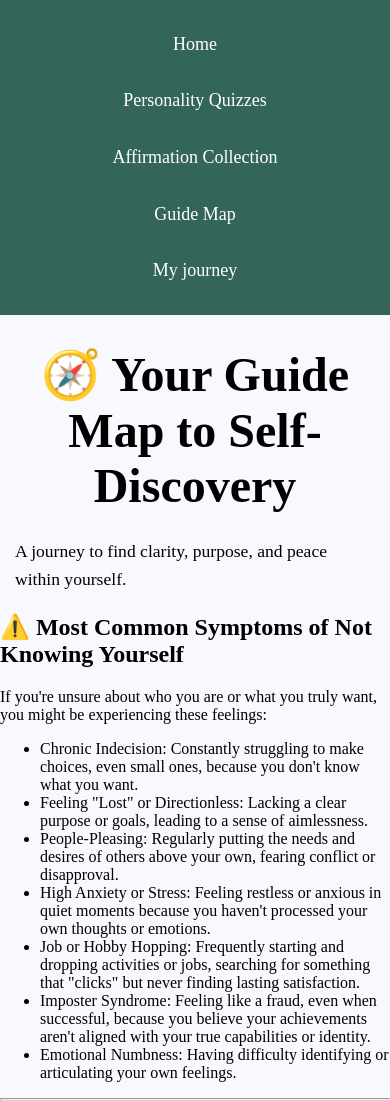
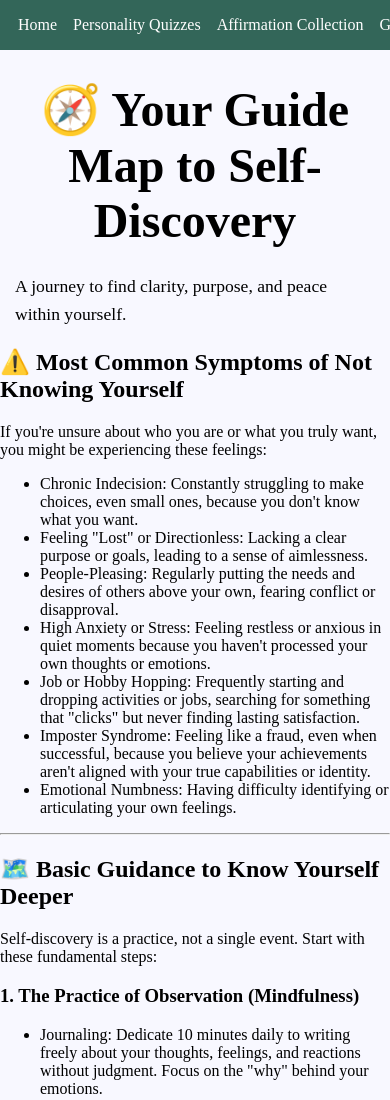
Before and after one commit to saron-12/web-project, a plain HTML site: page goals.html in a window 390 px wide. Shown: the top 1100 px of the page. Drawn offline with Linux system fonts and the light colour scheme.

Commit message:
Refactor navigation styles for mobile responsiveness
Updated navigation styles for better responsiveness and usability.

```diff
--- a/casc.css
+++ b/casc.css
@@ -140,41 +140,44 @@ label:hover {
 }
 @media screen and (max-width: 768px) {
 
-    /* 1. Fix the Navigation (The "Missing Links" Issue) */
+    /* 1. Fix the Navigation: Enable Horizontal Scrolling */
     nav {
-        /* Reduce the large padding on the nav bar for more space */
-        padding: 1rem;
+        /* Reduce padding for max space, but keep it readable */
+        padding: 1rem 0;
+
+        /* VERY IMPORTANT: Hides the default scroll bar */
+        overflow-x: hidden;
     }
 
     nav ul {
-        /* Change the horizontal (row) flex layout to a vertical (column) layout.
-           This will stack your 5 links on top of each other, making them easily
-           clickable on a phone screen without overcrowding.
-        */
-        flex-direction: column;
-        align-items: center; /* Center the links within the navigation bar */
+        /* Revert to the original horizontal layout */
+        flex-direction: row;
+
+        /* Allows the list items to sit side-by-side without wrapping */
+        flex-wrap: nowrap;
+
+        /* Ensures the UL element can be scrolled */
+        overflow-x: auto;
+
+        /* Adds space at the left/right of the links for visual appeal */
+        padding: 0 10px;
     }
 
     nav ul li {
-        /* Give each link a bit of vertical space for easy tapping */
-        margin: 5px 0;
-        display: block; /* Make the list item take the full available width */
-        width: 100%; /* Ensure the link background takes the full width when hovered */
-        text-align: center; /* Center the link text */
+        /* Prevent links from shrinking */
+        flex-shrink: 0;
     }
 
-    /* Reduce the size of the link text to fit better */
+    /* Reduce the size of the link text to fit more links on screen */
     nav ul li a {
-        font-size: 18px;
-        display: block; /* Makes the entire padding area clickable */
-        padding: 0.8rem 0; /* Increase padding for an easier tap target */
+        font-size: 16px;
+        padding: 0.8rem 0.5rem; /* Reduced padding to fit more links */
     }
 
-    /* 2. General Layout Adjustment (If needed) */
+    /* 2. General Layout Adjustment (Keep this from last time) */
     header p {
-        /* The max-width of 700px is good, but let's ensure it has padding on small screens. */
-        max-width: 100%; /* Allow it to use the full width */
-        padding: 0 15px; /* Add some left/right padding so text doesn't touch screen edges */
+        max-width: 100%;
+        padding: 0 15px;
         margin-bottom: 15px;
     }
 }
```
